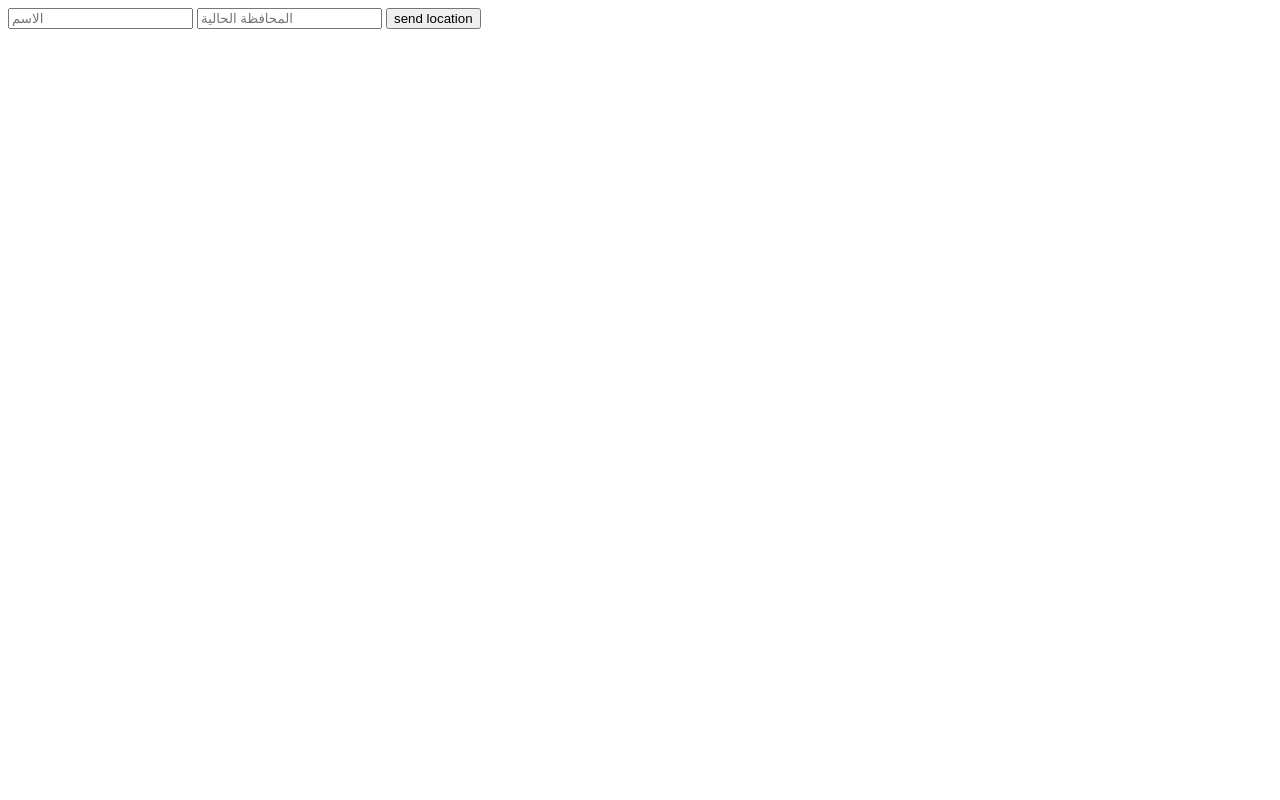
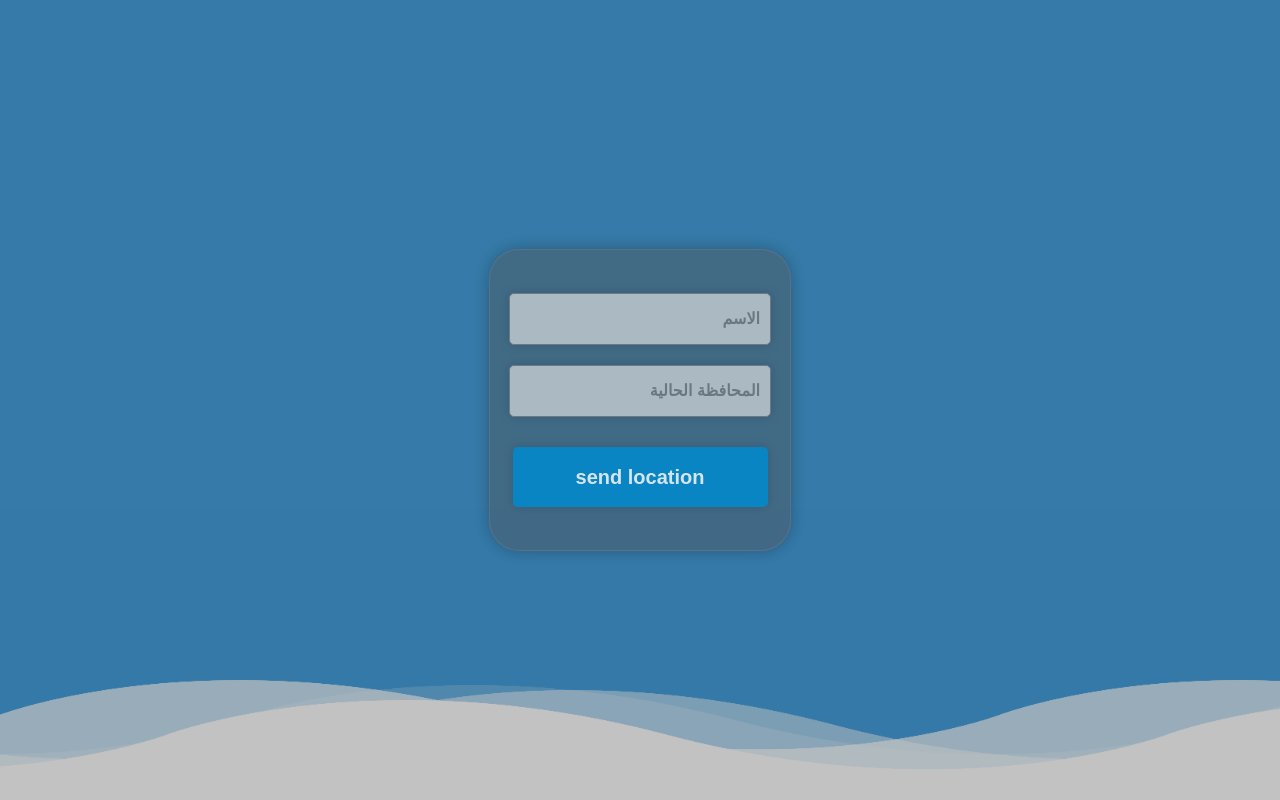
Before and after one commit to Fares-hamed5/test1, a plain HTML site: page index.html in a window 1280 px wide. Drawn offline with Linux system fonts and the light colour scheme.

Commit message:
Add files via upload

```diff
--- a/index.html
+++ b/index.html
@@ -5,7 +5,151 @@
     <meta charset="UTF-8">
     <meta name="viewport" content="width=device-width, initial-scale=1.0">
     <link rel="icon" href="location.svg">
-    <link rel="stylesheet" href="Style.css">
+    <style>
+*{
+  margin: 0;
+  padding: 0;
+}
+
+  body {
+    background: #333333;
+    overflow: hidden;
+}
+
+
+.telegram-button {
+    background: #0088cc;
+    color: #ffffff;
+    border-radius: 5px;
+    border: none;
+    cursor: pointer;
+    font-weight: bold;
+    text-decoration: none;
+    box-shadow: 0px 0px 10px 0px #13131336 ;
+    width: 255px;
+    height: 60px;
+    font-size: 20px;
+    margin-top: 10px;
+}
+
+.counter {
+    display: flex;
+    flex-direction: column;
+    align-items: center;
+    justify-content: center;
+    position: absolute;
+    transform:translate(-50%, -50%);
+    left: 50%;
+    top: 50%;
+    z-index: 2;
+    width: 300px;
+    height: 300px;
+    background: #55555583;
+    border-radius: 10%;
+    border: solid #79797983 1px;
+    opacity: 80%;
+    box-shadow: 0px 0px 15px 0px #00000050;
+
+}
+
+.counter input[type="text"] {
+    width: 240px;
+    height: 50px;
+    margin-bottom: 20px;
+    font-size: 16px;
+    font-weight: bold;
+    color: #272727;
+    text-align: right;
+    border-radius: 5px;
+    border: solid #797979 1px;
+    background: #c9c9c9;
+    box-shadow: 0px 0px 10px 0px #13131336 ;
+    padding: 0px 10px;
+
+}
+
+input::placeholder{
+
+font-size: 16px;
+font-weight: bold;
+color: #000000;
+opacity: 40%;
+}
+
+.error-message {
+    color: #ff3636;
+    font-size: 16px;
+    font-weight:bold ;
+    margin-bottom: 10px;
+    margin-top: -10px;
+    opacity: 60%;
+
+  }
+
+
+  section{
+    position: relative;
+    width: 100%;
+    height: 100vh;
+    overflow: hidden;
+    opacity: 70%;
+    background: #37afffd0;
+  }
+  section .air{
+    position: absolute;
+    bottom: 0;
+    left: 0;
+    width: 100%;
+    height: 100px;
+    background: url(wave.png);
+    background-size: 1000px 100px
+  }
+  section .air.air1{
+    animation: wave 30s linear infinite;
+    z-index: 1000;
+    opacity: 1;
+    animation-delay: 0s;
+    bottom: 0;
+  }
+  section .air.air2{
+    animation: wave2 15s linear infinite;
+    z-index: 999;
+    opacity: 0.5;
+    animation-delay: -5s;
+    bottom: 10px;
+  }
+  section .air.air3{
+    animation: wave 30s linear infinite;
+    z-index: 998;
+    opacity: 0.2;
+    animation-delay: -2s;
+    bottom: 15px;
+  }
+  section .air.air4{
+    animation: wave2 5s linear infinite;
+    z-index: 997;
+    opacity: 0.7;
+    animation-delay: -5s;
+    bottom: 20px;
+  }
+  @keyframes wave{
+    0%{
+      background-position-x: 0px;
+    }
+    100%{
+      background-position-x: 1000px;
+    }
+  }
+  @keyframes wave2{
+    0%{
+      background-position-x: 0px;
+    }
+    100%{
+      background-position-x: -1000px;
+    }
+  }
+
+    </style>
 
 </head>
 <body>
```
